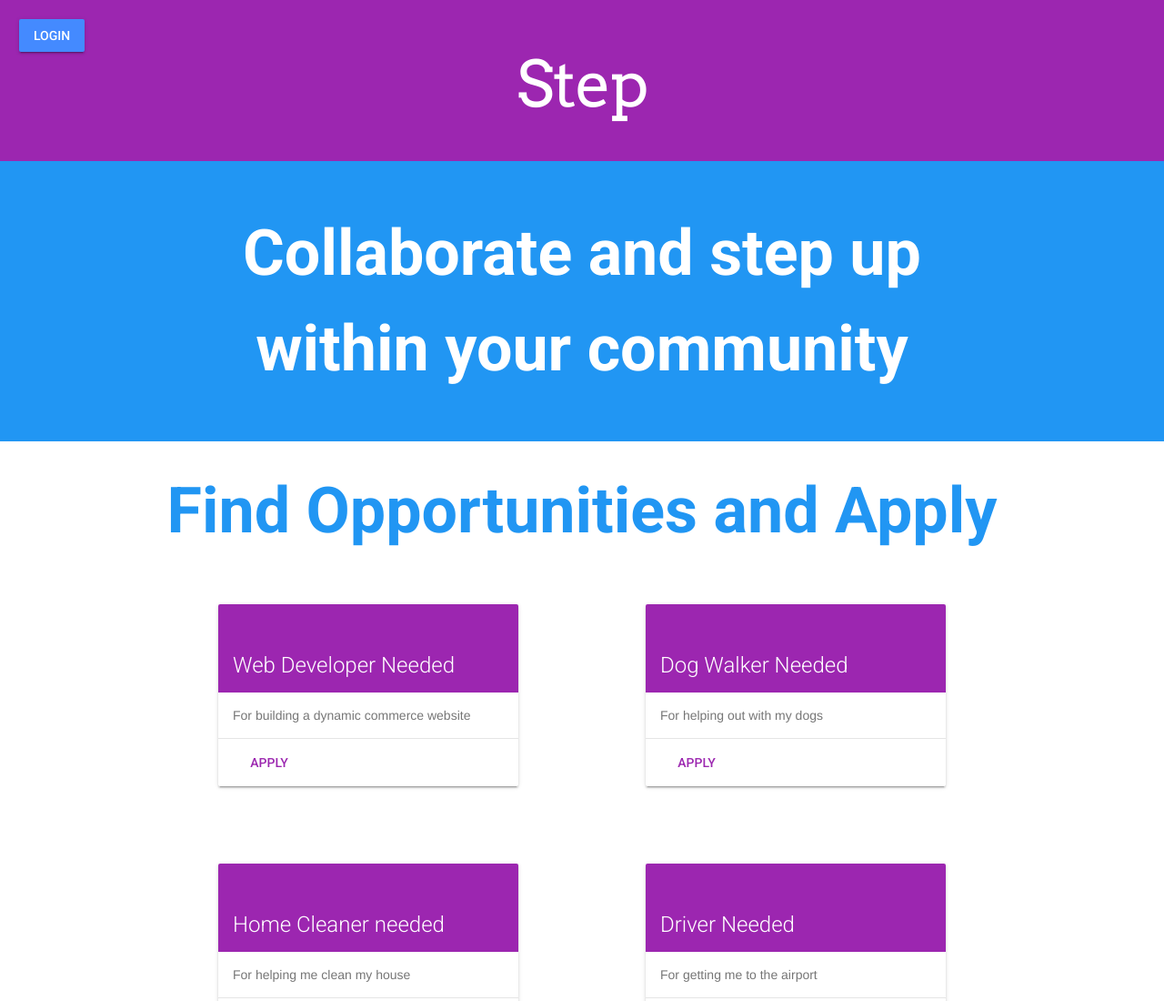
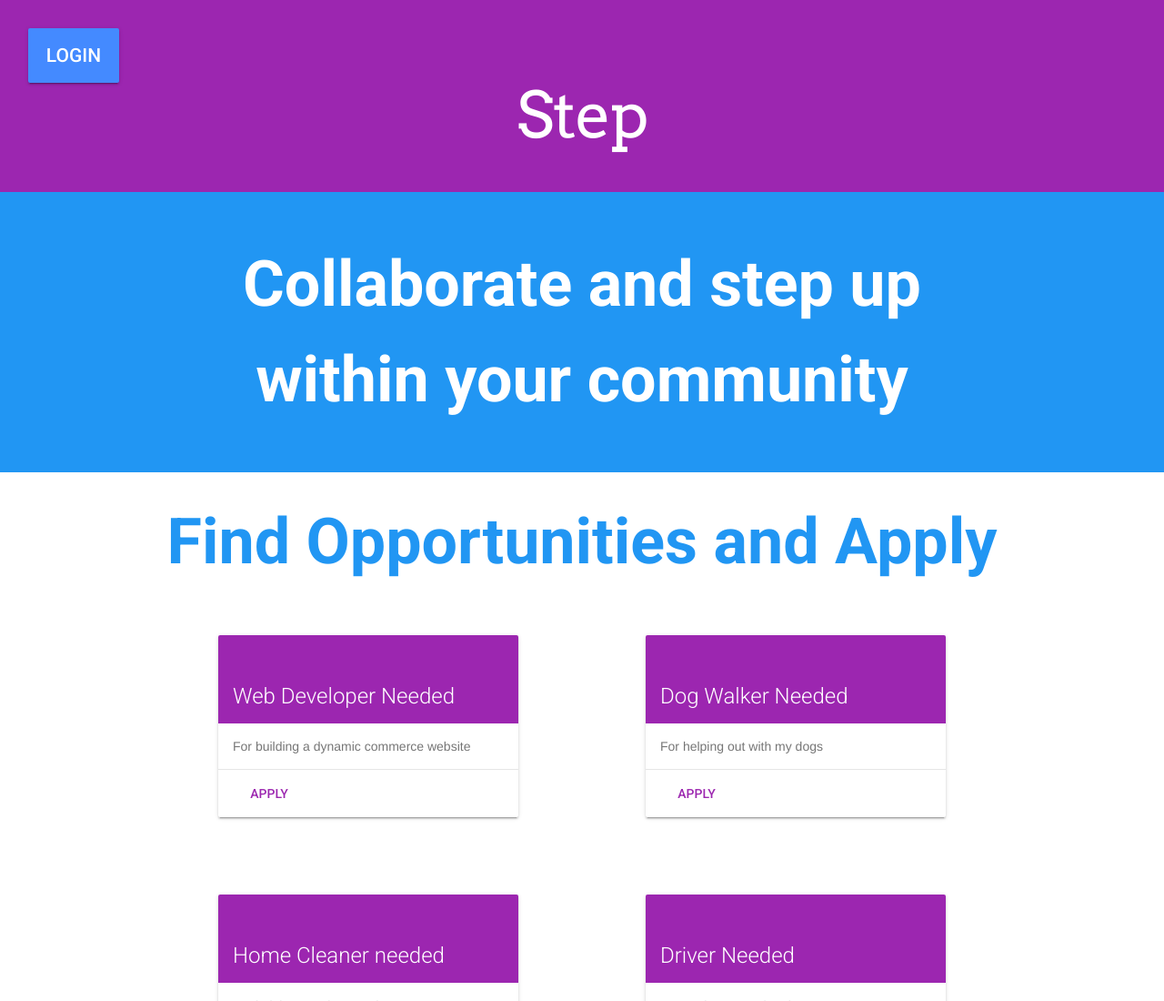
Before and after one commit to hgpaul/Step, a plain HTML site: page index.html in a window 1280 px wide. Shown: the top 1100 px of the page at 91% size. Drawn offline with nearby package versions, Linux system fonts and the light colour scheme.

```diff
--- a/index.css
+++ b/index.css
@@ -11,8 +11,11 @@
 }
 
 header .mdl-button {
-    margin-top: 20px;
-    margin-left: 20px;
+    margin-top: 30px;
+    width: 100px;
+    height: 60px;
+    margin-left: 30px;
+    font-size: 1.5em;
 }
 
 header h1 {
```
